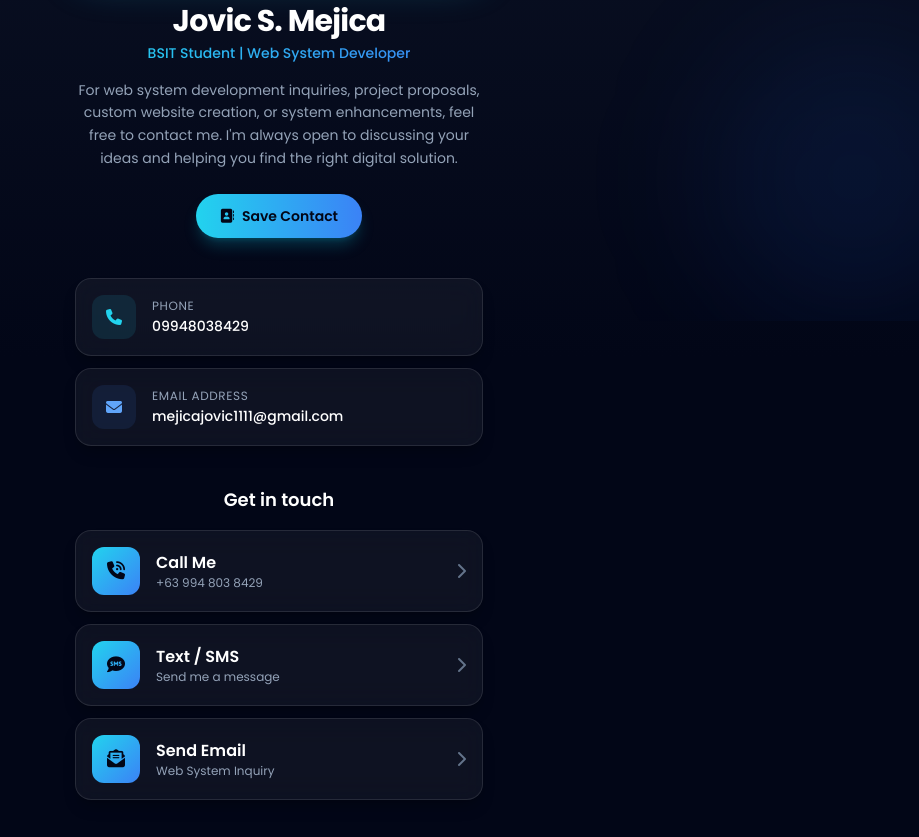
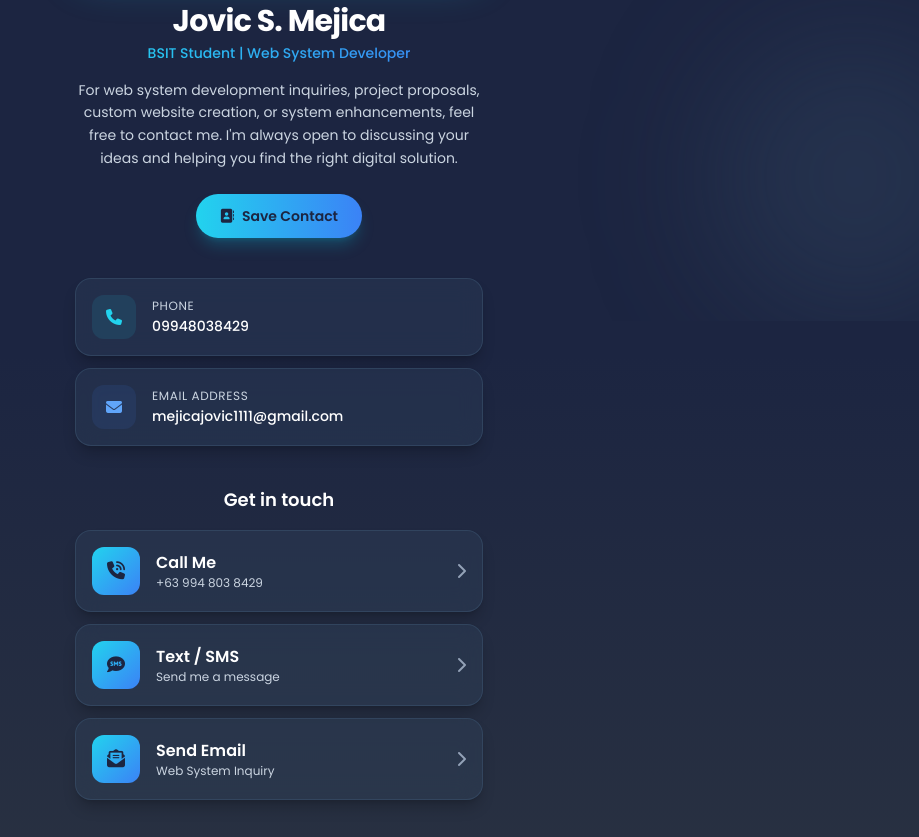
Before and after one commit to jovicmejica28/NFC, a plain HTML site: page index.html in a window 1280 px wide. Shown: the part 479-1316 px from the top of the page, without its empty margins (361-1280 px from the left). Drawn offline with nearby package versions, Linux system fonts and the light colour scheme.

Commit message:
Apply navy/steel/charcoal color palette
Co-Authored-By: Claude Opus 5.5 <noreply@anthropic.com>

```diff
--- a/index.html
+++ b/index.html
@@ -5,7 +5,7 @@
   <meta charset="UTF-8" />
   <meta name="viewport" content="width=device-width, initial-scale=1.0, viewport-fit=cover" />
   <meta name="description" content="Jovic S. Mejica — BSIT Student and Web System Developer. Contact me for web system development, custom websites, and system enhancements." />
-  <meta name="theme-color" content="#020617" />
+  <meta name="theme-color" content="#1C2541" />
   <title>Jovic S. Mejica | Web System Developer</title>
 
   <!-- ============ FONTS (Poppins) ============ -->
@@ -23,6 +23,12 @@
       theme: {
         extend: {
           fontFamily: { sans: ['Poppins', 'ui-sans-serif', 'system-ui', 'sans-serif'] },
+          // Brand palette
+          colors: {
+            navy: '#1C2541',     // page background
+            steel: '#3A506B',    // cards, borders, glows
+            charcoal: '#303841', // gradient bottom, toast
+          },
         },
       },
     };
@@ -59,12 +65,12 @@
   </style>
 </head>
 
-<body class="min-h-screen bg-gradient-to-b from-slate-900 via-slate-950 to-slate-950 font-sans text-slate-100 antialiased">
+<body class="min-h-screen bg-gradient-to-b from-navy via-navy to-charcoal font-sans text-slate-100 antialiased">
 
   <!-- Decorative background glows (purely visual) -->
   <div aria-hidden="true" class="pointer-events-none fixed inset-0 -z-10 overflow-hidden">
-    <div class="absolute -top-32 left-1/2 h-80 w-80 -translate-x-1/2 rounded-full bg-cyan-500/20 blur-3xl"></div>
-    <div class="absolute bottom-0 -right-20 h-72 w-72 rounded-full bg-blue-600/10 blur-3xl"></div>
+    <div class="absolute -top-32 left-1/2 h-80 w-80 -translate-x-1/2 rounded-full bg-steel/50 blur-3xl"></div>
+    <div class="absolute bottom-0 -right-20 h-72 w-72 rounded-full bg-steel/30 blur-3xl"></div>
   </div>
 
   <main class="mx-auto w-full max-w-md px-5 pb-10 pt-12">
@@ -75,7 +81,7 @@
     <section class="reveal text-center" aria-labelledby="profile-name">
       <!-- Full profile photo with glowing gradient border -->
       <div class="mx-auto w-full rounded-3xl bg-gradient-to-tr from-cyan-400 via-blue-500 to-cyan-400 p-[3px] shadow-[0_0_40px_rgba(34,211,238,0.35)]">
-        <div class="overflow-hidden rounded-[calc(1.5rem-3px)] bg-slate-900">
+        <div class="overflow-hidden rounded-[calc(1.5rem-3px)] bg-navy">
           <!-- Photo shown uncropped (falls back to initials if profile.jpg is missing) -->
           <img
             src="profile.jpg"
@@ -85,7 +91,7 @@
             fetchpriority="high"
             onerror="this.style.display='none'; this.nextElementSibling.classList.remove('hidden');"
           />
-          <span aria-hidden="true" class="hidden flex aspect-square w-full items-center justify-center bg-gradient-to-br from-slate-800 to-slate-900 text-6xl font-semibold text-cyan-300">JM</span>
+          <span aria-hidden="true" class="hidden flex aspect-square w-full items-center justify-center bg-gradient-to-br from-steel to-navy text-6xl font-semibold text-cyan-300">JM</span>
         </div>
       </div>
 
@@ -93,7 +99,7 @@
       <p class="mt-1 bg-gradient-to-r from-cyan-400 to-blue-500 bg-clip-text text-sm font-medium text-transparent">
         BSIT Student | Web System Developer
       </p>
-      <p class="mt-4 text-sm leading-relaxed text-slate-400">
+      <p class="mt-4 text-sm leading-relaxed text-slate-300">
         For web system development inquiries, project proposals, custom website creation, or system enhancements, feel free to contact me. I'm always open to discussing your ideas and helping you find the right digital solution.
       </p>
 
@@ -102,7 +108,7 @@
         id="save-contact"
         type="button"
         aria-label="Save Jovic S. Mejica to your contacts"
-        class="mt-6 inline-flex items-center gap-2 rounded-full bg-gradient-to-r from-cyan-400 to-blue-500 px-6 py-3 text-sm font-semibold text-slate-950 shadow-lg shadow-cyan-500/25 transition duration-200 hover:scale-105 hover:shadow-cyan-400/50 active:scale-95 focus:outline-none focus-visible:ring-2 focus-visible:ring-cyan-300 focus-visible:ring-offset-2 focus-visible:ring-offset-slate-950"
+        class="mt-6 inline-flex items-center gap-2 rounded-full bg-gradient-to-r from-cyan-400 to-blue-500 px-6 py-3 text-sm font-semibold text-navy shadow-lg shadow-cyan-500/25 transition duration-200 hover:scale-105 hover:shadow-cyan-400/50 active:scale-95 focus:outline-none focus-visible:ring-2 focus-visible:ring-cyan-300 focus-visible:ring-offset-2 focus-visible:ring-offset-navy"
       >
         <i class="fa-solid fa-address-book" aria-hidden="true"></i>
         Save Contact
@@ -115,23 +121,23 @@
     <!-- Cards are stacked full-width so the long email address always fits on one line -->
     <section class="reveal mt-10 space-y-3" aria-label="Contact information">
       <!-- Phone card -->
-      <div class="flex items-center gap-4 rounded-2xl border border-white/10 bg-white/5 p-4 shadow-lg shadow-black/20 backdrop-blur-md">
+      <div class="flex items-center gap-4 rounded-2xl border border-steel/60 bg-steel/25 p-4 shadow-lg shadow-black/20 backdrop-blur-md">
         <div class="flex h-11 w-11 shrink-0 items-center justify-center rounded-xl bg-cyan-400/10 text-cyan-400">
           <i class="fa-solid fa-phone" aria-hidden="true"></i>
         </div>
         <div class="min-w-0 flex-1 text-left">
-          <p class="text-xs uppercase tracking-wider text-slate-400">Phone</p>
+          <p class="text-xs uppercase tracking-wider text-slate-300">Phone</p>
           <p class="mt-0.5 text-sm font-medium text-white">09948038429</p>
         </div>
       </div>
 
       <!-- Email card -->
-      <div class="flex items-center gap-4 rounded-2xl border border-white/10 bg-white/5 p-4 shadow-lg shadow-black/20 backdrop-blur-md">
+      <div class="flex items-center gap-4 rounded-2xl border border-steel/60 bg-steel/25 p-4 shadow-lg shadow-black/20 backdrop-blur-md">
         <div class="flex h-11 w-11 shrink-0 items-center justify-center rounded-xl bg-blue-500/10 text-blue-400">
           <i class="fa-solid fa-envelope" aria-hidden="true"></i>
         </div>
         <div class="min-w-0 flex-1 text-left">
-          <p class="text-xs uppercase tracking-wider text-slate-400">Email Address</p>
+          <p class="text-xs uppercase tracking-wider text-slate-300">Email Address</p>
           <!-- min-w-0 + break-words stops the address from spilling outside the card on tiny screens -->
           <p class="mt-0.5 break-words text-sm font-medium text-white [overflow-wrap:anywhere]">mejicajovic1111@gmail.com</p>
         </div>
@@ -147,43 +153,43 @@
         <!-- Call -->
         <a href="tel:+639948038429"
            aria-label="Call Jovic at +63 994 803 8429"
-           class="group flex w-full items-center gap-4 rounded-2xl border border-white/10 bg-white/5 p-4 shadow-lg shadow-black/20 backdrop-blur-md transition duration-200 hover:scale-[1.02] hover:border-cyan-400/50 hover:bg-cyan-400/10 hover:shadow-cyan-500/20 active:scale-[0.98] focus:outline-none focus-visible:ring-2 focus-visible:ring-cyan-400">
-          <span class="flex h-12 w-12 shrink-0 items-center justify-center rounded-xl bg-gradient-to-br from-cyan-400 to-blue-500 text-lg text-slate-950">
+           class="group flex w-full items-center gap-4 rounded-2xl border border-steel/60 bg-steel/25 p-4 shadow-lg shadow-black/20 backdrop-blur-md transition duration-200 hover:scale-[1.02] hover:border-cyan-400/50 hover:bg-cyan-400/10 hover:shadow-cyan-500/20 active:scale-[0.98] focus:outline-none focus-visible:ring-2 focus-visible:ring-cyan-400">
+          <span class="flex h-12 w-12 shrink-0 items-center justify-center rounded-xl bg-gradient-to-br from-cyan-400 to-blue-500 text-lg text-navy">
             <i class="fa-solid fa-phone-volume" aria-hidden="true"></i>
           </span>
           <span class="flex-1">
             <span class="block font-semibold text-white">Call Me</span>
-            <span class="block text-xs text-slate-400">+63 994 803 8429</span>
+            <span class="block text-xs text-slate-300">+63 994 803 8429</span>
           </span>
-          <i class="fa-solid fa-chevron-right text-slate-500 transition group-hover:translate-x-1 group-hover:text-cyan-400" aria-hidden="true"></i>
+          <i class="fa-solid fa-chevron-right text-slate-400 transition group-hover:translate-x-1 group-hover:text-cyan-400" aria-hidden="true"></i>
         </a>
 
         <!-- SMS -->
         <a href="sms:+639948038429"
            aria-label="Send a text message to Jovic"
-           class="group flex w-full items-center gap-4 rounded-2xl border border-white/10 bg-white/5 p-4 shadow-lg shadow-black/20 backdrop-blur-md transition duration-200 hover:scale-[1.02] hover:border-cyan-400/50 hover:bg-cyan-400/10 hover:shadow-cyan-500/20 active:scale-[0.98] focus:outline-none focus-visible:ring-2 focus-visible:ring-cyan-400">
-          <span class="flex h-12 w-12 shrink-0 items-center justify-center rounded-xl bg-gradient-to-br from-cyan-400 to-blue-500 text-lg text-slate-950">
+           class="group flex w-full items-center gap-4 rounded-2xl border border-steel/60 bg-steel/25 p-4 shadow-lg shadow-black/20 backdrop-blur-md transition duration-200 hover:scale-[1.02] hover:border-cyan-400/50 hover:bg-cyan-400/10 hover:shadow-cyan-500/20 active:scale-[0.98] focus:outline-none focus-visible:ring-2 focus-visible:ring-cyan-400">
+          <span class="flex h-12 w-12 shrink-0 items-center justify-center rounded-xl bg-gradient-to-br from-cyan-400 to-blue-500 text-lg text-navy">
             <i class="fa-solid fa-comment-sms" aria-hidden="true"></i>
           </span>
           <span class="flex-1">
             <span class="block font-semibold text-white">Text / SMS</span>
-            <span class="block text-xs text-slate-400">Send me a message</span>
+            <span class="block text-xs text-slate-300">Send me a message</span>
           </span>
-          <i class="fa-solid fa-chevron-right text-slate-500 transition group-hover:translate-x-1 group-hover:text-cyan-400" aria-hidden="true"></i>
+          <i class="fa-solid fa-chevron-right text-slate-400 transition group-hover:translate-x-1 group-hover:text-cyan-400" aria-hidden="true"></i>
         </a>
 
         <!-- Email -->
         <a href="mailto:mejicajovic1111@gmail.com?subject=Web%20System%20Inquiry"
            aria-label="Send an email to Jovic"
-           class="group flex w-full items-center gap-4 rounded-2xl border border-white/10 bg-white/5 p-4 shadow-lg shadow-black/20 backdrop-blur-md transition duration-200 hover:scale-[1.02] hover:border-cyan-400/50 hover:bg-cyan-400/10 hover:shadow-cyan-500/20 active:scale-[0.98] focus:outline-none focus-visible:ring-2 focus-visible:ring-cyan-400">
-          <span class="flex h-12 w-12 shrink-0 items-center justify-center rounded-xl bg-gradient-to-br from-cyan-400 to-blue-500 text-lg text-slate-950">
+           class="group flex w-full items-center gap-4 rounded-2xl border border-steel/60 bg-steel/25 p-4 shadow-lg shadow-black/20 backdrop-blur-md transition duration-200 hover:scale-[1.02] hover:border-cyan-400/50 hover:bg-cyan-400/10 hover:shadow-cyan-500/20 active:scale-[0.98] focus:outline-none focus-visible:ring-2 focus-visible:ring-cyan-400">
+          <span class="flex h-12 w-12 shrink-0 items-center justify-center rounded-xl bg-gradient-to-br from-cyan-400 to-blue-500 text-lg text-navy">
             <i class="fa-solid fa-envelope-open-text" aria-hidden="true"></i>
           </span>
           <span class="flex-1">
             <span class="block font-semibold text-white">Send Email</span>
-            <span class="block text-xs text-slate-400">Web System Inquiry</span>
+            <span class="block text-xs text-slate-300">Web System Inquiry</span>
           </span>
-          <i class="fa-solid fa-chevron-right text-slate-500 transition group-hover:translate-x-1 group-hover:text-cyan-400" aria-hidden="true"></i>
+          <i class="fa-solid fa-chevron-right text-slate-400 transition group-hover:translate-x-1 group-hover:text-cyan-400" aria-hidden="true"></i>
         </a>
       </div>
     </section>
@@ -223,7 +229,7 @@
     <!-- ================================================= -->
     <!-- FOOTER                                             -->
     <!-- ================================================= -->
-    <footer class="mt-12 text-center text-xs text-slate-500">
+    <footer class="mt-12 text-center text-xs text-slate-400">
       &copy; 2026 Jovic S. Mejica. All rights reserved.
     </footer>
   </main>
@@ -233,14 +239,14 @@
     id="back-to-top"
     type="button"
     aria-label="Back to top"
-    class="pointer-events-none fixed bottom-5 right-5 flex h-12 w-12 translate-y-4 items-center justify-center rounded-full bg-gradient-to-br from-cyan-400 to-blue-500 text-slate-950 opacity-0 shadow-lg shadow-cyan-500/30 transition duration-300 hover:scale-110 hover:shadow-cyan-400/60 active:scale-95 focus:outline-none focus-visible:ring-2 focus-visible:ring-cyan-300"
+    class="pointer-events-none fixed bottom-5 right-5 flex h-12 w-12 translate-y-4 items-center justify-center rounded-full bg-gradient-to-br from-cyan-400 to-blue-500 text-navy opacity-0 shadow-lg shadow-cyan-500/30 transition duration-300 hover:scale-110 hover:shadow-cyan-400/60 active:scale-95 focus:outline-none focus-visible:ring-2 focus-visible:ring-cyan-300"
   >
     <i class="fa-solid fa-arrow-up" aria-hidden="true"></i>
   </button>
 
   <!-- Toast shown after the vCard downloads -->
   <div id="toast" role="status" aria-live="polite"
-       class="pointer-events-none fixed bottom-20 left-1/2 -translate-x-1/2 rounded-full border border-white/10 bg-slate-800/90 px-4 py-2 text-sm text-white opacity-0 shadow-lg backdrop-blur transition duration-300">
+       class="pointer-events-none fixed bottom-20 left-1/2 -translate-x-1/2 rounded-full border border-steel/60 bg-charcoal/95 px-4 py-2 text-sm text-white opacity-0 shadow-lg backdrop-blur transition duration-300">
   </div>
 
   <!-- ============ SCRIPTS ============ -->
```
